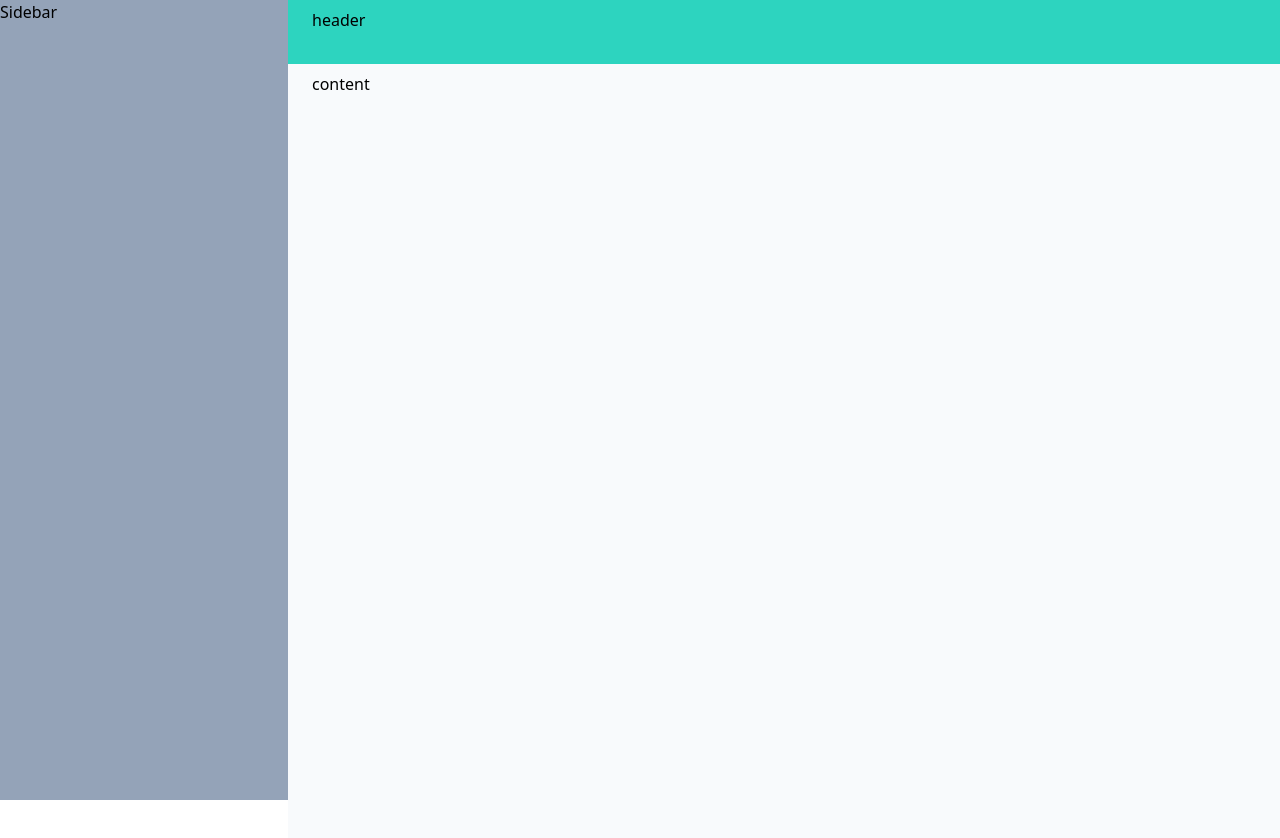
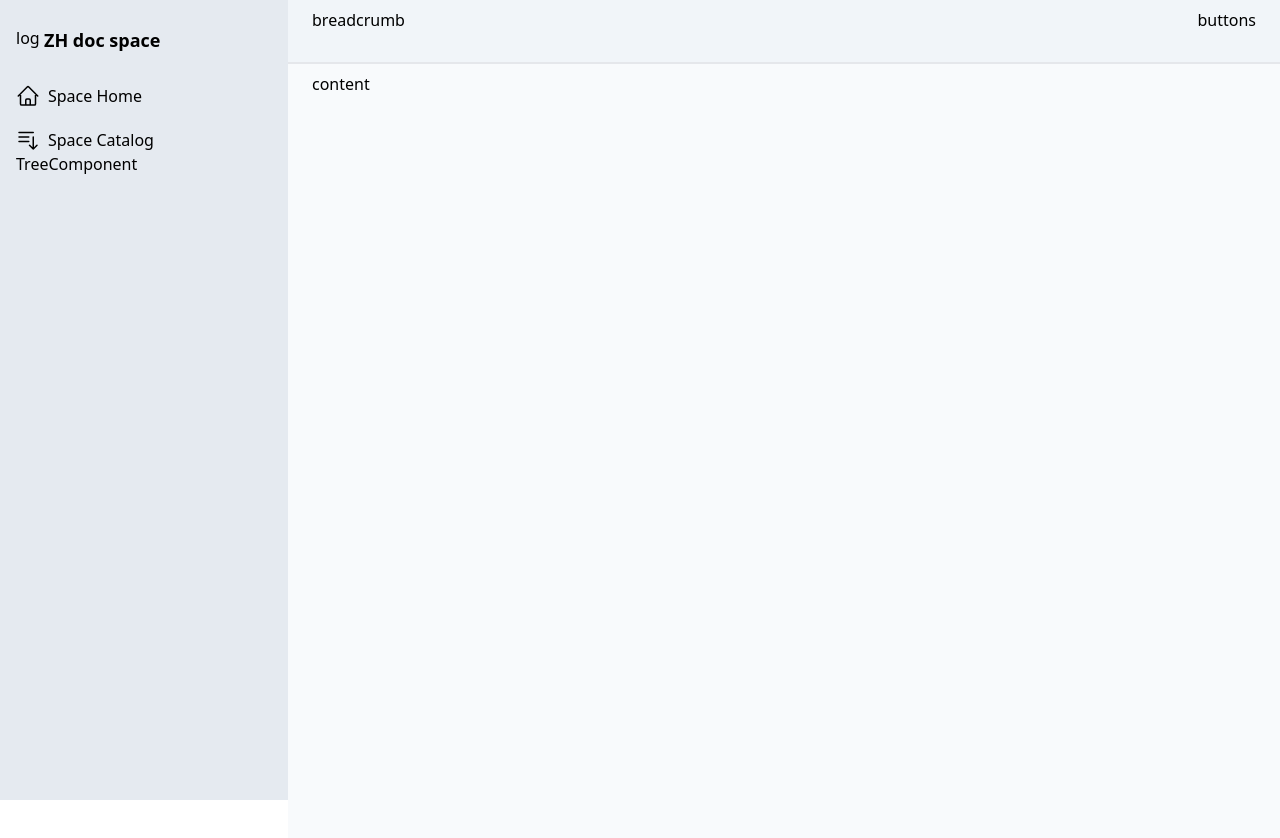
Before and after one commit to JacobChen22/zh-doc-front, a React (Vite) app: page / in a window 1280 px wide. Shown: the top 838 px of the page. Built offline with nearby package versions, Linux system fonts and the light colour scheme.

Commit message:
add some layout

```diff
--- a/package.json
+++ b/package.json
@@ -10,6 +10,7 @@
     "preview": "vite preview"
   },
   "dependencies": {
+    "@heroicons/react": "^2.0.18",
     "clsx": "^2.0.0",
     "react": "^18.2.0",
     "react-dom": "^18.2.0",
--- /dev/null
+++ b/src/components/doc-header.tsx
@@ -0,0 +1,8 @@
+export default function DocHeader() {
+    return (
+        <div className="flex flex-row justify-between items-center">
+            <div>breadcrumb</div>
+            <div>buttons</div>
+        </div>
+    )
+}
--- /dev/null
+++ b/src/components/doc-side-nav.tsx
@@ -0,0 +1,25 @@
+import {BarsArrowDownIcon, HomeIcon} from "@heroicons/react/24/outline";
+
+export default function DocSideNav() {
+    return (
+        <div className="mx-4 my-4 flex flex-col grow">
+            <div className="h-12 mb-4 flex flex-row justify-start items-center">
+                <div className="h-7 w-7">log</div>
+                <div className="text-lg font-semibold">ZH doc space</div>
+            </div>
+            <div className="h-8 mb-4 flex flex-row justify-start items-center">
+                <HomeIcon className="h-6 mr-2"/>
+                <div className="text-base font-medium">Space Home</div>
+            </div>
+            <div className="grow">
+                <div className="flex flex-row justify-start items-center">
+                    <BarsArrowDownIcon className="h-6 mr-2"/>
+                    <div className="text-base font-medium">Space Catalog</div>
+                </div>
+                <div>
+                    TreeComponent
+                </div>
+            </div>
+        </div>
+    )
+}
--- /dev/null
+++ b/src/components/home-side-nav.tsx
@@ -0,0 +1,9 @@
+export default function HomeSideNav() {
+    return (
+        <div className="mx-4 my-4 flex flex-col grow">
+            <div className="h-12 mb-4">space title</div>
+            <div className="h-8 mb-4">space home</div>
+            <div className="grow">space navigator</div>
+        </div>
+    )
+}
--- a/src/pages/home/home-layout.tsx
+++ b/src/pages/home/home-layout.tsx
@@ -1,9 +1,16 @@
+import DocSideNav from "../../components/doc-side-nav.tsx";
+import DocHeader from "../../components/doc-header.tsx";
+
 export default function HomeLayout() {
     return (
         <div className="flex flex-row">
-            <div className="bg-slate-400 flex top-0 flex-col sticky max-h-screen w-72">Sidebar</div>
+            <div className="bg-slate-300/50 flex top-0 flex-col sticky max-h-screen w-72">
+                <DocSideNav/>
+            </div>
             <div className="flex-1 bg-slate-50">
-                <div className="h-16 bg-teal-400 px-6 py-2">header</div>
+                <div className="h-16 bg-slate-100 px-6 py-2 border-b-2 border-b-gray-200">
+                    <DocHeader/>
+                </div>
                 <div className="min-h-screen mx-6 my-2">content</div>
             </div>
         </div>
```
Also changed, not shown: src/components/catalog-tree.tsx (added, +25 -0 lines), 1 other file (tests, documents, lock files or other folders).
